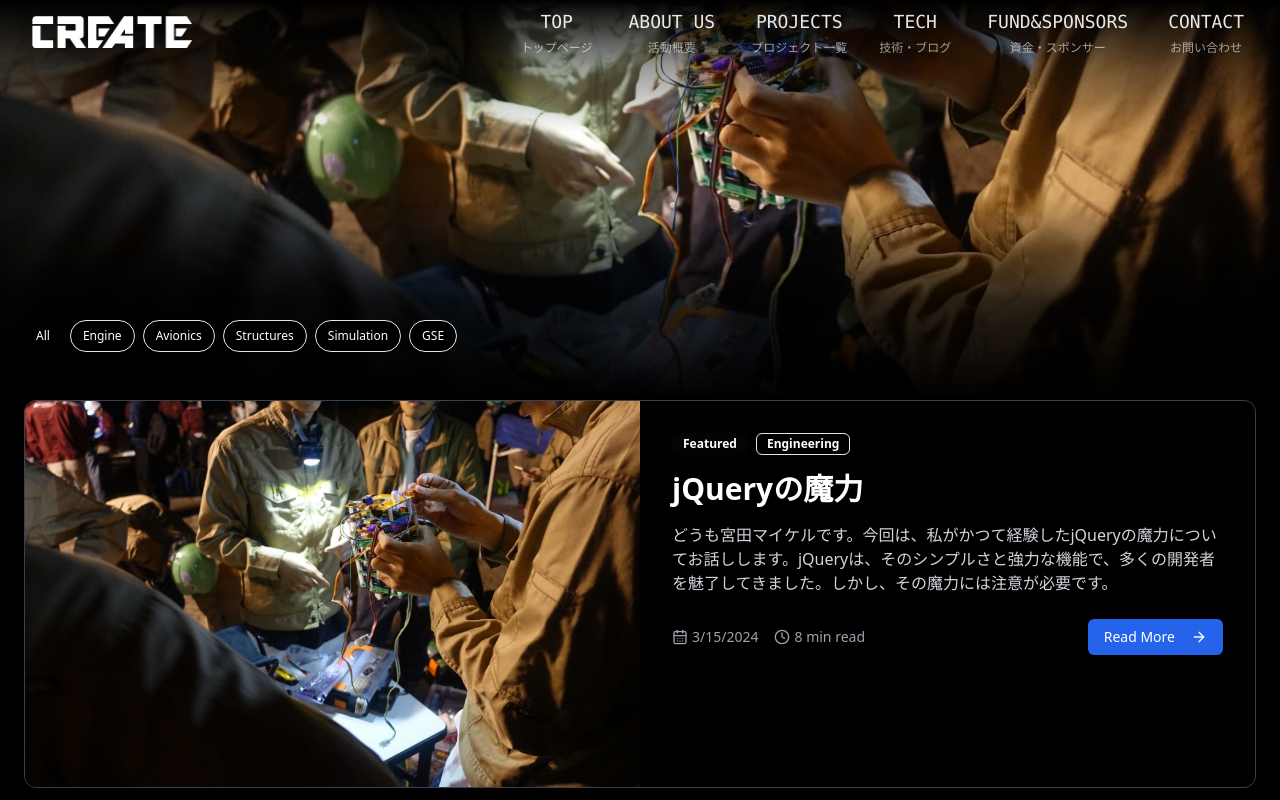
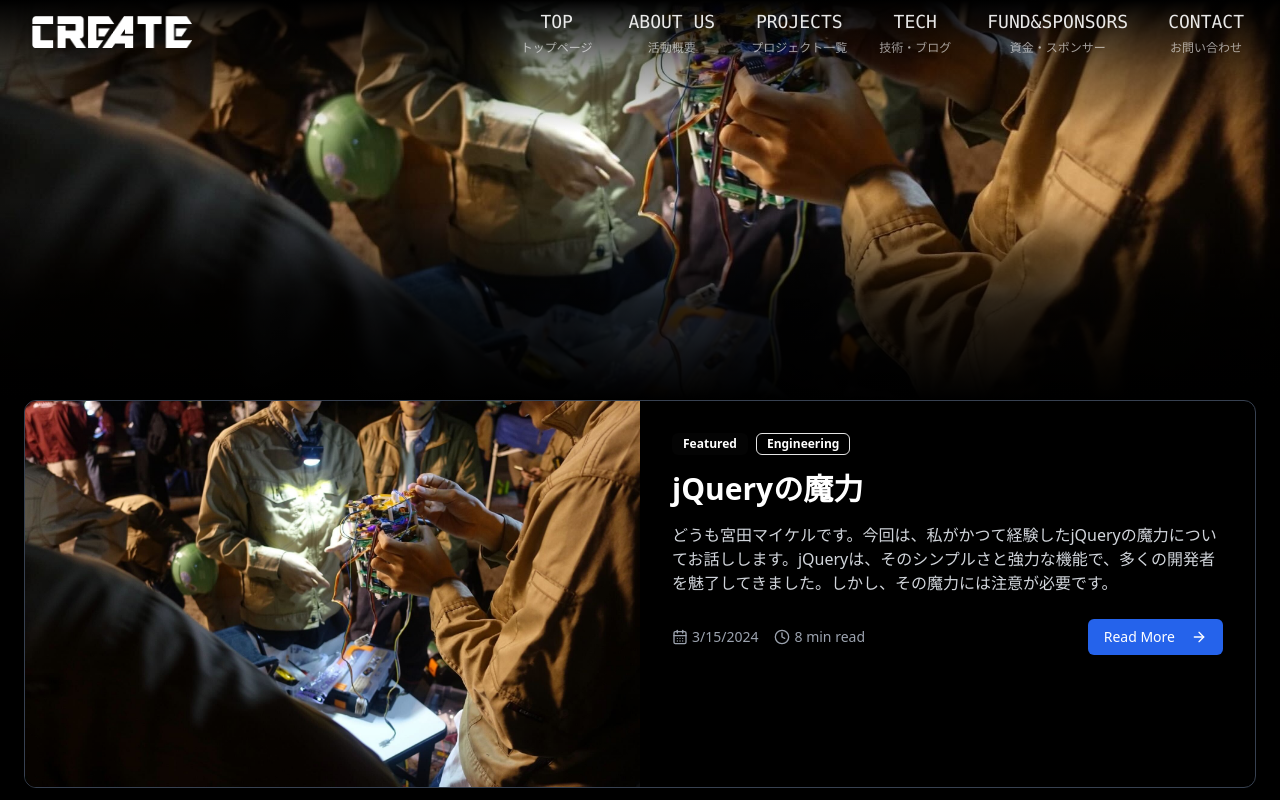
Before and after one commit to tkgin8931/CREATE-HOMEPAGE, a Next.js app: page /TechPage in a window 1280 px wide. Shown: the top 800 px of the page. Built offline with nearby package versions, Linux system fonts and the light colour scheme.

Commit message:
fix:overlayMenu

```diff
--- a/src/app/MainPage/components/OngoingMission.tsx
+++ b/src/app/MainPage/components/OngoingMission.tsx
@@ -1,5 +1,3 @@
-
-
 interface Mission {
   name: string;
   timeOnOrbit: string;
--- a/src/app/TechPage/page.tsx
+++ b/src/app/TechPage/page.tsx
@@ -108,7 +108,7 @@ export default function BlogPage() {
 </header>
 
 {/* Main Content をヒーロー画像に重ねる */}
-<main className="max-w-7xl mx-auto px-6 py-12 -mt-32 relative z-20">
+<main className="max-w-7xl mx-auto px-6 py-12 -mt-32 z-0">
         {/* Category Filter */}
         <div className="flex flex-wrap gap-2 mb-12">
           {categories.map((category) => (
--- a/src/components/ui/Header.tsx
+++ b/src/components/ui/Header.tsx
@@ -54,7 +54,7 @@ export default function Header() {
                         transition={{ duration: 0.2 }}
                     />
                     <motion.div
-                        className="fixed top-0 right-0 h-screen w-3/4 max-w-xs md:hidden z-50 flex flex-col"
+                        className="fixed top-0 right-0 h-screen w-3/4 max-w-xs md:hidden z-[999] flex flex-col"
                         initial={{ x: '100%', opacity: 0 }}
                         animate={{ x: 0, opacity: 1 }}
                         exit={{ x: '100%', opacity: 0 }}
```
